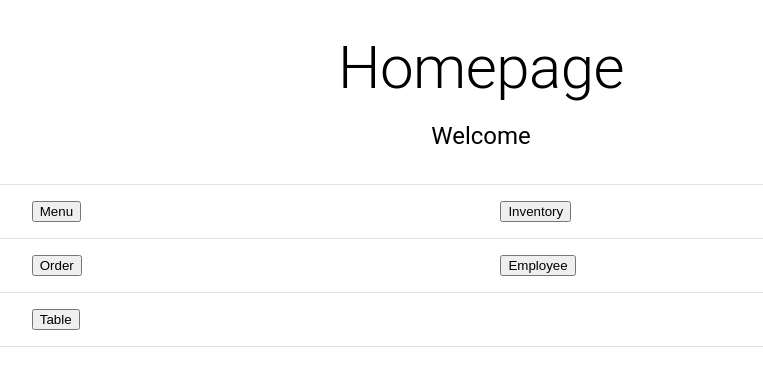
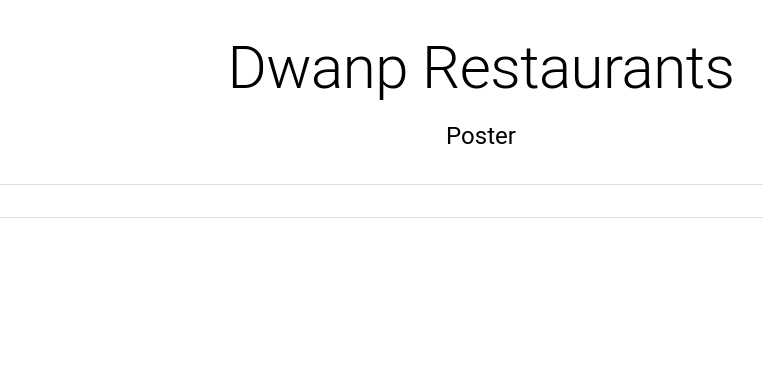
Before and after one commit to NaVindu0315/PUSL3120-FullStack-Group-01, a React (Create React App) app in the folder dwanp-frontend/: page / in a window 1280 px wide. Shown: the top 386 px of the page, without its empty margins (159-922 px from the left). Built offline with nearby package versions, Linux system fonts and the light colour scheme.

Commit message:
added new home

```diff
--- a/dwanp-frontend/src/App.js
+++ b/dwanp-frontend/src/App.js
@@ -2,11 +2,12 @@
 import './App.css';
 //for navigation
 //import { useNavigate } from 'react-router-dom';
-import Homepage from './Homepage2';
+//import Homepage from './Homepage2';
+import Home from './Home';
 
 function App() {
   return (
-   <Homepage></Homepage>
+<Home></Home>
   )
 }
 
--- /dev/null
+++ b/dwanp-frontend/src/Home.js
@@ -0,0 +1,83 @@
+//this is the homepage
+
+import {  Container, Box, Typography, Grid, Table, TableCell, TableHead,TableRow,TableBody } from "@mui/material";
+import { useNavigate } from 'react-router-dom';
+
+
+
+const Home = ({ props }) => {
+    const navigate = useNavigate();
+    return (
+        <Container maxWidth="xl">
+            <Box sx={{ display: 'flex', flexDirection: 'column', alignItems: 'center', mt: 4 }}>
+                <Typography variant="h2" component="h1">
+                    Dwanp Restaurants
+                </Typography>
+                <Typography variant="h5" sx={{ mt: 2 }}>
+                    Poster
+                </Typography>
+            </Box>
+            <Grid container spacing={4}>
+                <Table sx={{ mt: 4 }}>
+                    <TableHead>
+
+
+                        <TableRow>
+
+
+                            <TableCell></TableCell>
+
+
+                            <TableCell></TableCell>
+
+
+                            <TableCell></TableCell>
+
+
+                        </TableRow>
+
+
+                    </TableHead>
+
+
+                    <TableBody>
+                  {/*first row */}
+                            <TableRow >
+                         {  /*     <TableCell></TableCell>
+                                <TableCell>
+                                <button className="usr-btn" onClick={()=>navigate('/menu')}>Menu</button>
+                                </TableCell>
+                                <TableCell>
+                                <button className="usr-btn" onClick={()=>navigate('/inventory')}>Inventory</button>
+    </TableCell>*/}
+                            </TableRow>
+                {/*second row */}
+                             <TableRow >
+                        {/*        <TableCell></TableCell>
+                                <TableCell>
+                                <button className="usr-btn" onClick={()=>navigate('/order')}>Order</button>
+                                </TableCell>
+                                <TableCell>
+                                <button className="usr-btn" onClick={()=>navigate('/employee')}>Employee</button>
+                                </TableCell>*/}
+                            </TableRow>
+                 {/*third row */}
+                 <TableRow >
+                                <TableCell></TableCell>
+                                <TableCell>
+                                    {/**<button className="usr-btn" onClick={()=>navigate('/tableview')}>Table</button> */}
+
+                                </TableCell>
+                                <TableCell></TableCell>
+                            </TableRow>
+
+                    </TableBody>
+                </Table>
+            </Grid>
+        </Container>
+
+    )
+
+}
+
+export default Home;
--- a/dwanp-frontend/src/index.js
+++ b/dwanp-frontend/src/index.js
@@ -25,6 +25,7 @@ import TableReserve from './Table-Dumindu/Table';
 import TableForm from './Table-Dumindu/Table_Form';
 import TableTable from './Table-Dumindu/Table_Table';
 import { BrowserRouter, Route,Routes } from 'react-router-dom';
+import Home from './Home';
 
 
 
@@ -34,6 +35,8 @@ root.render(
  <BrowserRouter>
  <Routes>
  <Route path='/' element ={<App/>}/>
+ <Route path ='/home' element ={<Home/>}/>
+
  {/*menu */}
  <Route path ='/menu' element ={<Menu2/>}/>
  <Route path ='/menuform' element ={<MenuForm/>}/>
```
